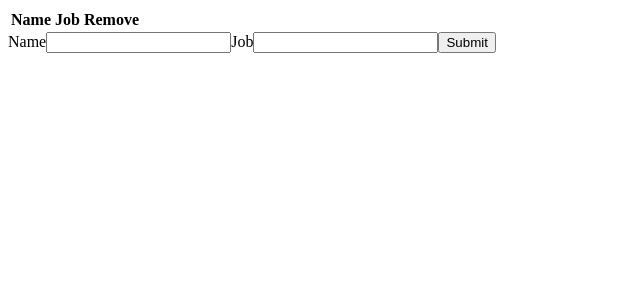
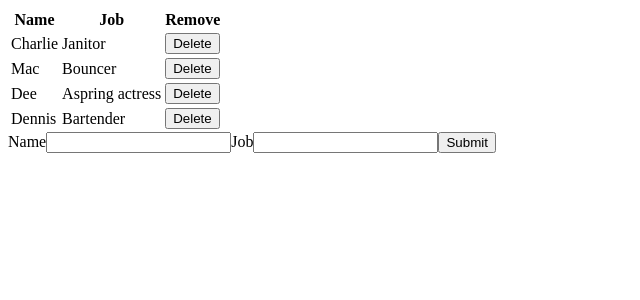
Before and after one commit to Gauransh23/Csc-307-app1-gauransh-thapar, a React (Vite) app in the folder packages/react-frontend/: page / in a window 1280 px wide. Shown: the top 300 px of the page, without its empty margins (0-640 px from the left). Built offline with nearby package versions, Linux system fonts and the light colour scheme.

Commit message:
Did a lot of fix ups originating from change of folders and branches

```diff
--- a/packages/react-frontend/package.json
+++ b/packages/react-frontend/package.json
@@ -7,7 +7,8 @@
     "dev": "vite",
     "build": "vite build",
     "lint": "eslint .",
-    "preview": "vite preview"
+    "preview": "vite preview",
+    "start": "vite"
   },
   "dependencies": {
     "react": "^19.2.0",
--- a/packages/react-frontend/src/Form.jsx
+++ b/packages/react-frontend/src/Form.jsx
@@ -1,11 +1,17 @@
 import React, { useState } from "react";
 
 function Form(props) {
-  const [person, setPerson] = useState({ name: "", job: "" });
+  const [person, setPerson] = useState({
+    name: "",
+    job: ""
+  });
+
 
   function handleChange(event) {
     const { name, value } = event.target;
-    setPerson({ ...person, [name]: value });
+    if (name === "job")
+      setPerson({ name: person["name"], job: value });
+    else setPerson({ name: value, job: person["job"] });
   }
 
   function submitForm() {
@@ -23,7 +29,6 @@ function Form(props) {
       value={person.name}
       onChange={handleChange}
     />
-
     <label htmlFor="job">Job</label>
     <input
       type="text"
@@ -32,7 +37,6 @@ function Form(props) {
       value={person.job}
       onChange={handleChange}
     />
-
     <input type="button" value="Submit" onClick={submitForm} />
   </form>
 );
--- a/packages/react-frontend/src/MyApp.jsx
+++ b/packages/react-frontend/src/MyApp.jsx
@@ -3,10 +3,29 @@ import Table from "./Table";
 import Form from "./Form";
 
 function MyApp() {
-  const [characters, setCharacters] = useState([]);
+  const [characters, setCharacters] = useState([
+    {
+      name: "Charlie",
+      job: "Janitor"
+    },
+    {
+      name: "Mac",
+      job: "Bouncer"
+    },
+    {
+      name: "Dee",
+      job: "Aspring actress"
+    },
+    {
+      name: "Dennis",
+      job: "Bartender"
+    }
+  ]);
 
   function removeOneCharacter(index) {
-    const updated = characters.filter((c, i) => i !== index);
+    const updated = characters.filter((character, i) => {
+      return i !== index;
+    });
     setCharacters(updated);
   }
 
--- a/packages/react-frontend/src/main.jsx
+++ b/packages/react-frontend/src/main.jsx
@@ -1,8 +1,13 @@
+// src/main.jsx
 import React from "react";
 import ReactDOMClient from "react-dom/client";
 import MyApp from "./MyApp";
 import "./main.css";
 
 const container = document.getElementById("root");
+
+// Create a root
 const root = ReactDOMClient.createRoot(container);
+
+// Initial render:
 root.render(<MyApp />);
```
Also changed, not shown: package.json (+7 -1 lines), packages/react-frontend/src/Table.jsx (+23 -1 lines), 2 other files (tests, documents, lock files or other folders). Lines whose indentation alone changed are shown as unchanged.
